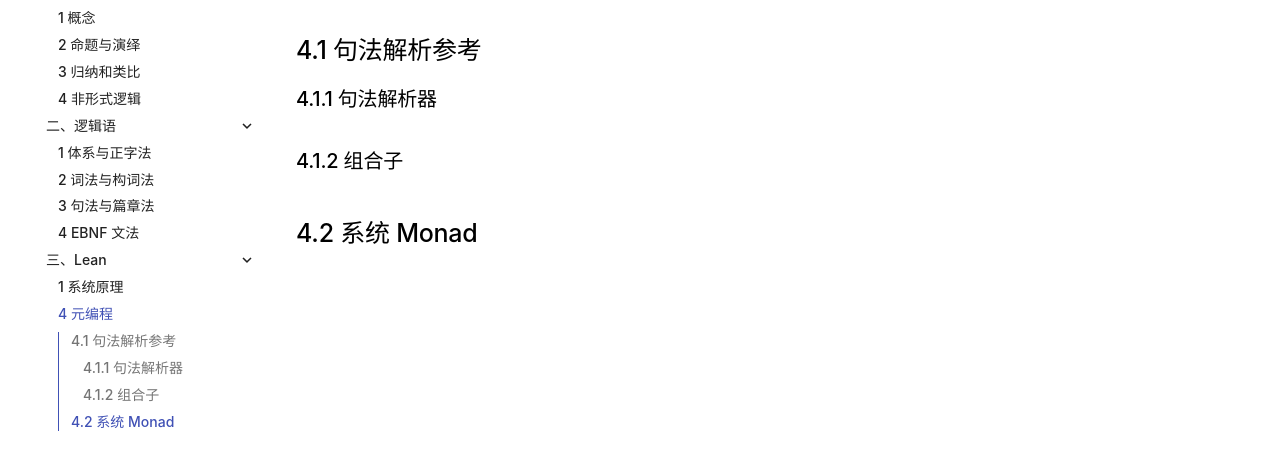
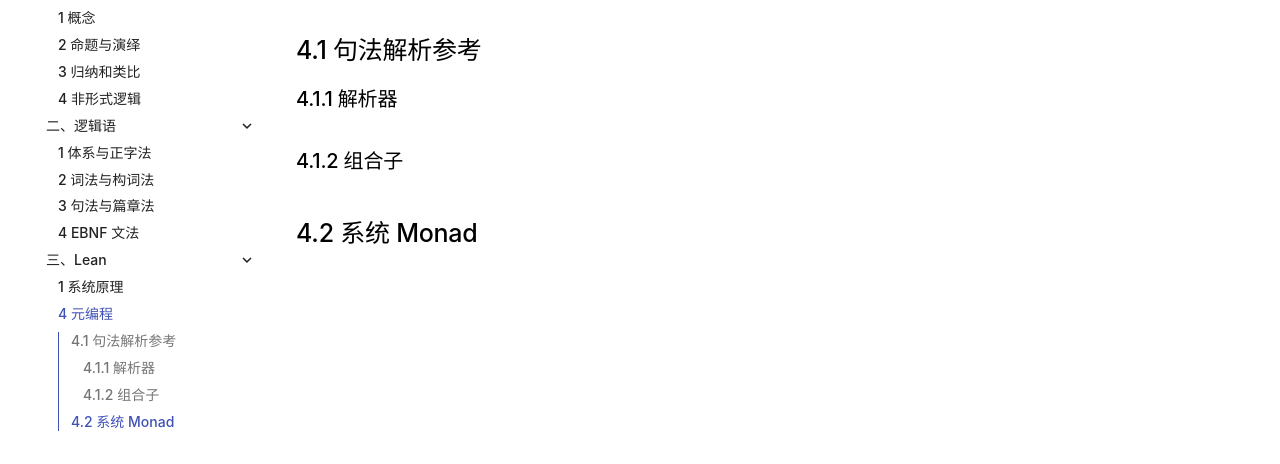
Before and after one commit to ShiinaHiiragi/note, an MkDocs documentation site: the page built from docs/cogn/lean/meta.md, in a window 1280 px wide. Shown: the part 195-659 px from the top of the page. Built offline with MkDocs 1.6.1 and Material for MkDocs 9.7.7, drawn with Linux system fonts in a browser that asks for light colours; comment, search, counter and statistics services are not loaded.

Commit message:
add todo

```diff
--- a/docs/cogn/lean/meta.md
+++ b/docs/cogn/lean/meta.md
@@ -1,7 +1,9 @@
 # 4 元编程
 
 ## 4.1 句法解析参考
-### 4.1.1 句法解析器
+<!-- leading_parser -->
+
+### 4.1.1 解析器
 
 ### 4.1.2 组合子
 
```
